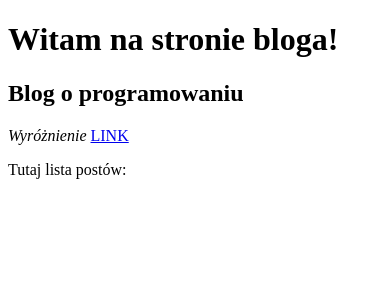
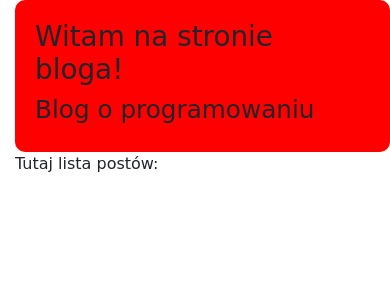
Before and after one commit to KrzysztofRutz/django, a Django app: page / in a window 390 px wide. Shown: the top 300 px of the page. Run offline with Django 4.2, Linux system fonts and the light colour scheme; data that the repository does not hold is empty.

Commit message:
Pliki html przed stworzeniem pliku bazowego

```diff
--- /dev/null
+++ b/blog/static/css/blog.css
@@ -0,0 +1,15 @@
+h1 a,h2 a{
+    color: #DE781F;
+}
+
+body {
+    padding-left: 15px;
+    font-family: 'Edu TAS Beginner', cursive;
+}
+
+.page-header{
+    margin-top: 0;
+    padding: 20px;
+    background-color: red;
+    border-radius:10px;
+}
--- a/blog/templates/blog/post_list.html
+++ b/blog/templates/blog/post_list.html
@@ -1,28 +1,28 @@
-<!DOCTYPE html>
+{% load static %}
 <html lang="pl">
 <head>
     <meta charset="UTF-8">
     <title>Blog dla programistów</title>
+    <link href="https://cdn.jsdelivr.net/npm/bootstrap@5.3.2/dist/css/bootstrap.min.css" rel="stylesheet" integrity="sha384-T3c6CoIi6uLrA9TneNEoa7RxnatzjcDSCmG1MXxSR1GAsXEV/Dwwykc2MPK8M2HN" crossorigin="anonymous">
+    <link href="{% static 'css/blog.css' %}" rel="stylesheet">
 </head>
 <body>
-    <div>
+    <div class="page-header">
         <h1>Witam na stronie bloga!</h1>
         <h2>Blog o programowaniu</h2>
     </div>
-<em>
-    Wyróżnienie
-</em>
-<a
-    href="https://strefakursow.pl">LINK
-</a>
-    <div>
-        <p>Tutaj lista postów:</p>
+    <p>Tutaj lista postów:</p>
+    <div class="content container">
+        <div class="row">
        {% for post in posts %}
-        <b>------</b>
-        <p>opublikowany: {{ post.publish_date }}</p>
-        <h2><a href=" ">{{ post.title }}</a></h2>
-        <em>{{ post.text|linebreaksbr }}</em>
+            <div class="col-md-8"?
+                <b>------</b>
+                <p>opublikowany: {{ post.publish_date }}</p>
+                <h2><a href=" ">{{ post.title }}</a></h2>
+                <em>{{ post.text|linebreaksbr }}</em>\
+            </div>
+        {% endfor %}
+        </div>
     </div>
-    {% endfor %}
 </body>
 </html>
```
Also changed, not shown: blog/templates/blog/base.html (added, +22 -0 lines).
